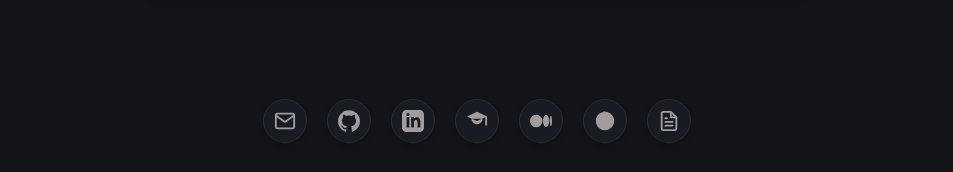
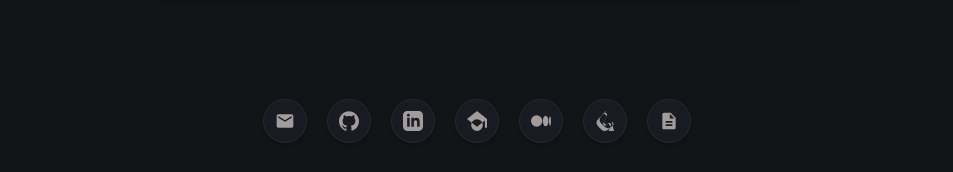
Before and after one commit to Aman-Chopra/aman-chopra.github.io, a Jekyll site: the page built from index.md, in a window 1280 px wide. Shown: the part 1324-1496 px from the top of the page, without its empty margins (163-1116 px from the left). Built offline with Jekyll 4.4.1, drawn with Linux system fonts in a browser that asks for light colours.

Commit message:
Fix icons: Upgrade LeetCode SVG to official SimpleIcons spec and replace resume/email outline icons with solid-filled vectors to resolve dark-mode visibility issues

```diff
--- a/_includes/footer.html
+++ b/_includes/footer.html
@@ -1,24 +1,24 @@
 <footer class="footer">
   <a class="footer_item" href="mailto:ac8511@nyu.edu" target="_blank" title="Email ac8511@nyu.edu">
-    <svg class="footer_svg" viewBox="0 0 24 24" width="22" height="22" stroke="currentColor" stroke-width="2" fill="none" stroke-linecap="round" stroke-linejoin="round"><path d="M4 4h16c1.1 0 2 .9 2 2v12c0 1.1-.9 2-2 2H4c-1.1 0-2-.9-2-2V6c0-1.1.9-2 2-2z"></path><polyline points="22,6 12,13 2,6"></polyline></svg>
+    <svg class="footer_svg" viewBox="0 0 24 24" width="20" height="20" fill="currentColor"><path d="M20 4H4c-1.1 0-1.99.9-1.99 2L2 18c0 1.1.9 2 2 2h16c1.1 0 2-.9 2-2V6c0-1.1-.9-2-2-2zm0 4l-8 5-8-5V6l8 5 8-5v2z"/></svg>
   </a>
   <a class="footer_item" href="https://github.com/Aman-Chopra" target="_blank" title="GitHub">
-    <svg class="footer_svg" viewBox="0 0 24 24" width="22" height="22" fill="currentColor"><path d="M12 .297c-6.63 0-12 5.373-12 12 0 5.303 3.438 9.8 8.205 11.385.6.113.82-.258.82-.577 0-.285-.01-1.04-.015-2.04-3.338.724-4.042-1.61-4.042-1.61C4.422 18.07 3.633 17.7 3.633 17.7c-1.087-.744.084-.729.084-.729 1.205.084 1.838 1.236 1.838 1.236 1.07 1.835 2.809 1.305 3.495.998.108-.776.417-1.305.76-1.605-2.665-.3-5.466-1.332-5.466-5.93 0-1.31.465-2.38 1.235-3.22-.135-.303-.54-1.523.105-3.176 0 0 1.005-.322 3.3 1.23.96-.267 1.98-.399 3-.405 1.02.006 2.04.138 3 .405 2.28-1.552 3.285-1.23 3.285-1.23.645 1.653.24 2.873.12 3.176.765.84 1.23 1.91 1.23 3.22 0 4.61-2.805 5.625-5.475 5.92.42.36.81 1.096.81 2.22 0 1.606-.015 2.896-.015 3.286 0 .315.21.69.825.57C20.565 22.092 24 17.592 24 12.297c0-6.627-5.373-12-12-12"/></svg>
+    <svg class="footer_svg" viewBox="0 0 24 24" width="20" height="20" fill="currentColor"><path d="M12 .297c-6.63 0-12 5.373-12 12 0 5.303 3.438 9.8 8.205 11.385.6.113.82-.258.82-.577 0-.285-.01-1.04-.015-2.04-3.338.724-4.042-1.61-4.042-1.61C4.422 18.07 3.633 17.7 3.633 17.7c-1.087-.744.084-.729.084-.729 1.205.084 1.838 1.236 1.838 1.236 1.07 1.835 2.809 1.305 3.495.998.108-.776.417-1.305.76-1.605-2.665-.3-5.466-1.332-5.466-5.93 0-1.31.465-2.38 1.235-3.22-.135-.303-.54-1.523.105-3.176 0 0 1.005-.322 3.3 1.23.96-.267 1.98-.399 3-.405 1.02.006 2.04.138 3 .405 2.28-1.552 3.285-1.23 3.285-1.23.645 1.653.24 2.873.12 3.176.765.84 1.23 1.91 1.23 3.22 0 4.61-2.805 5.625-5.475 5.92.42.36.81 1.096.81 2.22 0 1.606-.015 2.896-.015 3.286 0 .315.21.69.825.57C20.565 22.092 24 17.592 24 12.297c0-6.627-5.373-12-12-12"/></svg>
   </a>
   <a class="footer_item" href="https://www.linkedin.com/in/amchopra1/" target="_blank" title="LinkedIn">
-    <svg class="footer_svg" viewBox="0 0 24 24" width="22" height="22" fill="currentColor"><path d="M19 0h-14c-2.761 0-5 2.239-5 5v14c0 2.761 2.239 5 5 5h14c2.762 0 5-2.239 5-5v-14c0-2.761-2.238-5-5-5zm-11 19h-3v-11h3v11zm-1.5-12.268c-.966 0-1.75-.79-1.75-1.764s.784-1.764 1.75-1.764 1.75.79 1.75 1.764-.783 1.764-1.75 1.764zm13.5 12.268h-3v-5.604c0-3.368-4-3.113-4 0v5.604h-3v-11h3v1.765c1.396-2.586 7-2.777 7 2.476v6.759z"/></svg>
+    <svg class="footer_svg" viewBox="0 0 24 24" width="20" height="20" fill="currentColor"><path d="M19 0h-14c-2.761 0-5 2.239-5 5v14c0 2.761 2.239 5 5 5h14c2.762 0 5-2.239 5-5v-14c0-2.761-2.238-5-5-5zm-11 19h-3v-11h3v11zm-1.5-12.268c-.966 0-1.75-.79-1.75-1.764s.784-1.764 1.75-1.764 1.75.79 1.75 1.764-.783 1.764-1.75 1.764zm13.5 12.268h-3v-5.604c0-3.368-4-3.113-4 0v5.604h-3v-11h3v1.765c1.396-2.586 7-2.777 7 2.476v6.759z"/></svg>
   </a>
   <a class="footer_item" href="https://scholar.google.com/citations?user=drt7ggUAAAAJ&hl=en" target="_blank" title="Google Scholar">
-    <svg class="footer_svg" viewBox="0 0 24 24" width="22" height="22" fill="currentColor"><path d="M12 2L1 7l11 5 9-4.09V17h2V7L12 2zm0 13.5c-3.31 0-6-2.69-6-6h12c0 3.31-2.69 6-6 6z"/></svg>
+    <svg class="footer_svg" viewBox="0 0 24 24" width="20" height="20" fill="currentColor"><path d="M12 24a7 7 0 1 1 0-14 7 7 0 0 1 0 14zm0-24L0 9.5l12 9.5 9.5-7.5v8.5H24V9.5z"/></svg>
   </a>
   <a class="footer_item" href="https://medium.com/@amanchopra64" target="_blank" title="Medium">
-    <svg class="footer_svg" viewBox="0 0 24 24" width="22" height="22" fill="currentColor"><path d="M13.54 12a6.8 6.8 0 01-6.77 6.82A6.8 6.8 0 010 12a6.8 6.8 0 016.77-6.82A6.8 6.8 0 0113.54 12zM20.96 12c0 3.54-1.51 6.42-3.38 6.42-1.87 0-3.39-2.88-3.39-6.42s1.52-6.42 3.39-6.42c1.87 0 3.38 2.88 3.38 6.42zM24 12c0 3.17-.53 5.75-1.19 5.75-.66 0-1.19-2.58-1.19-5.75s.53-5.75 1.19-5.75C23.47 6.25 24 8.83 24 12z"/></svg>
+    <svg class="footer_svg" viewBox="0 0 24 24" width="20" height="20" fill="currentColor"><path d="M13.54 12a6.8 6.8 0 01-6.77 6.82A6.8 6.8 0 010 12a6.8 6.8 0 016.77-6.82A6.8 6.8 0 0113.54 12zM20.96 12c0 3.54-1.51 6.42-3.38 6.42-1.87 0-3.39-2.88-3.39-6.42s1.52-6.42 3.39-6.42c1.87 0 3.38 2.88 3.38 6.42zM24 12c0 3.17-.53 5.75-1.19 5.75-.66 0-1.19-2.58-1.19-5.75s.53-5.75 1.19-5.75C23.47 6.25 24 8.83 24 12z"/></svg>
   </a>
   <a class="footer_item" href="https://leetcode.com/codecosmos/" target="_blank" title="LeetCode">
-    <svg class="footer_svg" viewBox="0 0 24 24" width="22" height="22" fill="currentColor"><path d="M16.102 17.93l-2.69 2.607c-.466.451-1.211.451-1.677 0l-4.584-4.437a2.28 2.28 0 0 1 0-3.322l1.677-1.624a.57.57 0 0 1 .805 0l.805.78a.57.57 0 0 1 0 .805l-1.677 1.624c-.466.451-.466 1.173 0 1.624l4.584 4.437 2.69-2.607a.57.57 0 0 1 .805 0l.805.78a.57.57 0 0 1 0 .805zm1.8-8.158l-1.677 1.624a.57.57 0 0 1-.805 0l-.805-.78a.57.57 0 0 1 0-.805l1.677-1.624c.466-.451.466-1.173 0-1.624l-4.584-4.437-4.584 4.437a1.14 1.14 0 0 0 0 1.624l1.677 1.624a.57.57 0 0 1 0 .805l-.805.78a.57.57 0 0 1-.805 0l-1.677-1.624a2.28 2.28 0 0 1 0-3.322l4.584-4.437c.466-.451 1.211-.451 1.677 0l4.584 4.437a2.28 2.28 0 0 1 0 3.322zM22 12c0 5.523-4.477 10-10 10S2 17.523 2 12 6.477 2 12 2s10 4.477 10 10z"/></svg>
+    <svg class="footer_svg" viewBox="0 0 24 24" width="20" height="20" fill="currentColor"><path d="M13.483 0a1.374 1.374 0 0 0-.961.438L7.116 6.226l-3.854 4.126a5.266 5.266 0 0 0-1.209 2.104 5.35 5.35 0 0 0-.125.513 5.527 5.527 0 0 0 .062 2.362 5.83 5.83 0 0 0 .349 1.017 5.938 5.938 0 0 0 1.271 1.818l4.277 4.193.039.038c2.248 2.165 5.852 2.133 8.063-.074l2.396-2.392c.54-.54.54-1.414.076-1.954l-2.03-2.228a1.278 1.278 0 0 0-1.916.088l-1.042 1.151c-.696.764-1.95.842-2.735.191l-.105-.088c-.785-.652-1.065-1.722-.656-2.628l3.447-7.477c.365-.79.13-1.748-.535-2.285l-1.43-1.162a1.374 1.374 0 0 0-.961-.438zm6.577 12.355l2.03 2.228c.464.54.464 1.414 0 1.954l-2.396 2.392c-2.211 2.207-5.815 2.239-8.063.074l-.039-.038-4.277-4.193c-.702-.689-1.127-1.58-1.271-1.818-.21-.345-.316-.733-.349-1.017a5.527 5.527 0 0 1-.062-2.362c.036-.263.076-.414.125-.513.33-.674 1.209-2.104 1.209-2.104l3.854-4.126c.725-.776 1.884-.855 2.735-.191l.105.088c.785.652 1.065 1.722.656 2.628l-3.447 7.477c-.365.79-.13 1.748.535 2.285l1.43 1.162a1.374 1.374 0 0 0 1.916-.088l1.042-1.151c.696-.764 1.95-.842 2.735-.191l.105.088c.785.652 1.065 1.722.656 2.628l-3.447 7.477c-.365.79-.13 1.748.535 2.285l1.43 1.162a1.374 1.374 0 0 0 1.916-.088l1.042-1.151c.696-.764 1.95-.842 2.735-.191z"/></svg>
   </a>
   <a class="footer_item" href="/assets/Aman_Chopra_Resume.pdf" target="_blank" title="Resume">
-    <svg class="footer_svg" viewBox="0 0 24 24" width="22" height="22" stroke="currentColor" stroke-width="2" fill="none" stroke-linecap="round" stroke-linejoin="round"><path d="M14 2H6a2 2 0 0 0-2 2v16a2 2 0 0 0 2 2h12a2 2 0 0 0 2-2V8z"></path><polyline points="14 2 14 8 20 8"></polyline><line x1="16" y1="13" x2="8" y2="13"></line><line x1="16" y1="17" x2="8" y2="17"></line><polyline points="10 9 9 9 8 9"></polyline></svg>
+    <svg class="footer_svg" viewBox="0 0 24 24" width="20" height="20" fill="currentColor"><path d="M14 2H6c-1.1 0-1.99.9-1.99 2L4 20c0 1.1.89 2 1.99 2H18c1.1 0 2-.9 2-2V8l-6-6zm2 16H8v-2h8v2zm0-4H8v-2h8v2zm-3-5V3.5L18.5 9H13z"/></svg>
   </a>
 </footer>
 
```
